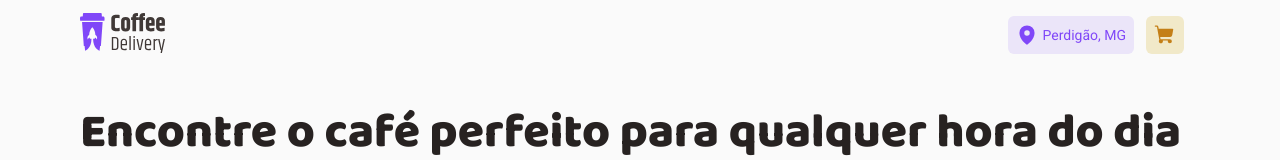
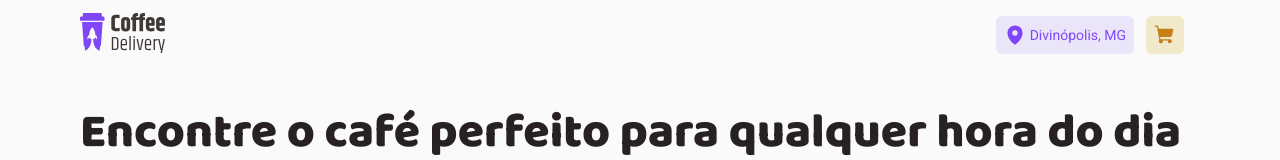
Before and after one commit to atiliosilfer/coffee-delivery, a React (Vite) app: page / in a window 1280 px wide. Shown: the top 160 px of the page. Built offline with nearby package versions, Linux system fonts and the light colour scheme.

Commit message:
retirando useState de localizacao

```diff
--- a/src/components/Header/index.tsx
+++ b/src/components/Header/index.tsx
@@ -2,12 +2,10 @@ import { HeaderContainer } from './styles'
 import logoCoffe from '../../assets/logo-coffe.svg'
 import { MapPin, ShoppingCart } from 'phosphor-react'
 import { NavLink } from 'react-router-dom'
-import { useContext, useState } from 'react'
+import { useContext } from 'react'
 import { CartContext } from '../../contexts/CartContext'
 
 export function Header() {
-  const [location, setLocation] = useState('Perdigão, MG')
-
   const { cartItens } = useContext(CartContext)
 
   return (
@@ -19,7 +17,7 @@ export function Header() {
       <nav>
         <div>
           <MapPin size={22} weight="fill" />
-          {location}
+          Divinópolis, MG
         </div>
         <NavLink to="/checkout" title="Carrinho">
           <ShoppingCart size={22} weight="fill" />
```
